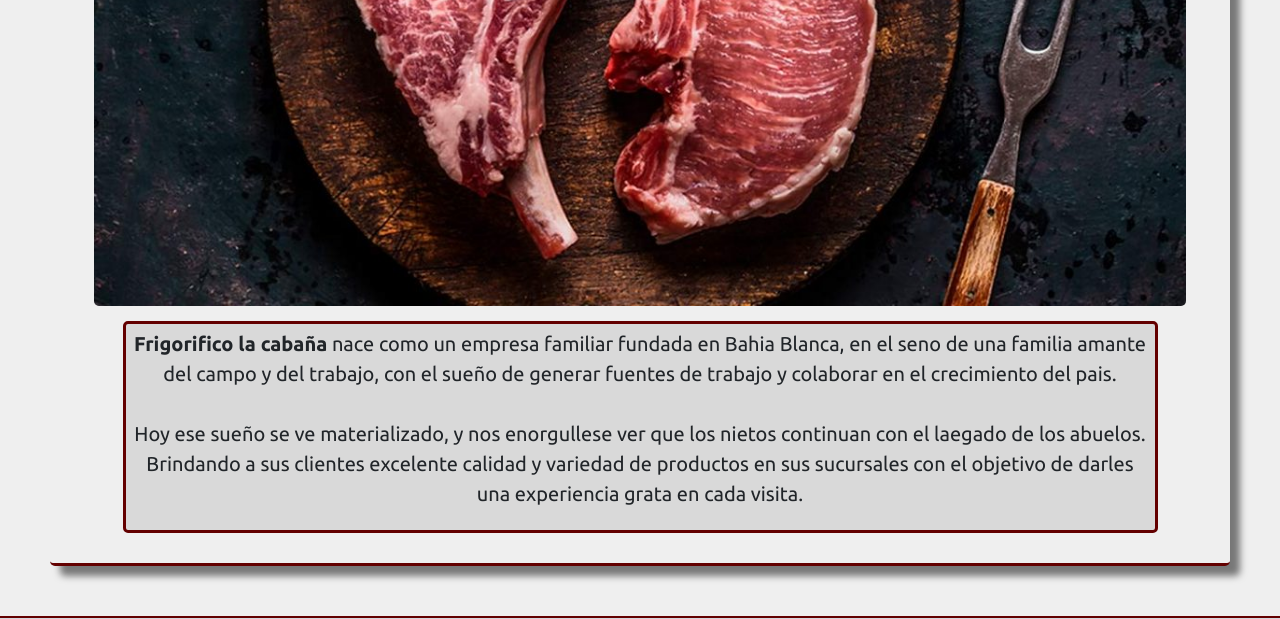
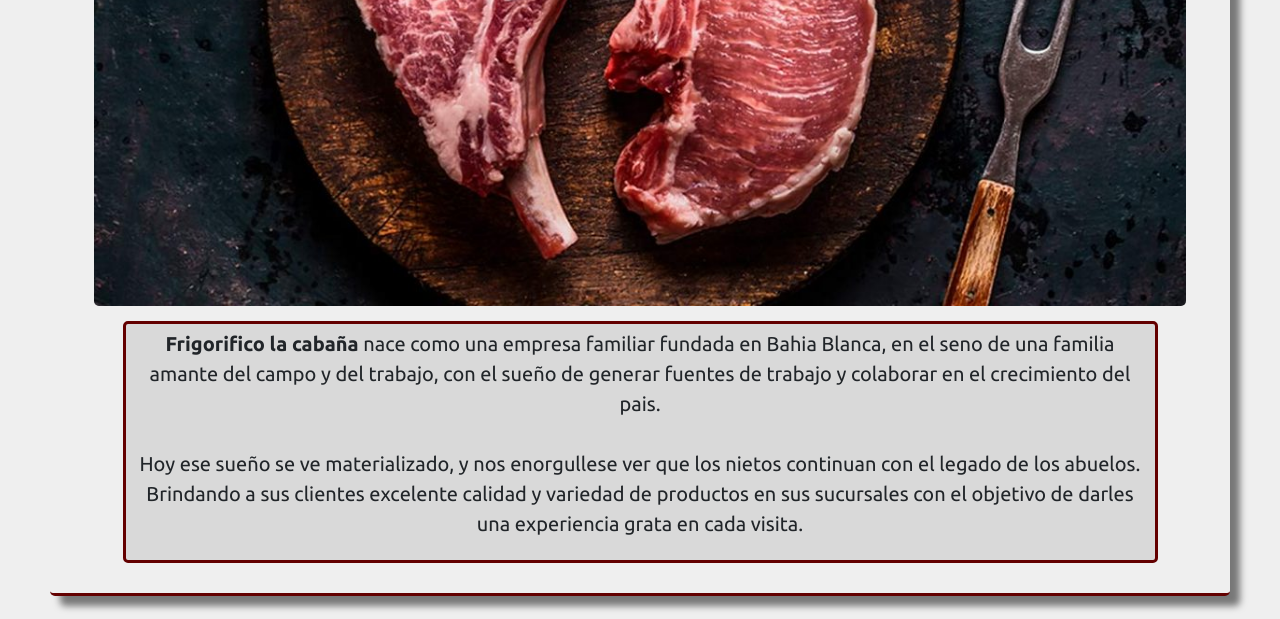
Before and after one commit to Melldy-Monteverde/mm_ecommerce_la_caba-a, a website: page index.html in a window 1280 px wide. Shown: the part 580-1199 px from the top of the page. Drawn offline with nearby package versions, Linux system fonts and the light colour scheme.

Commit message:
correcciones de texto reseña

```diff
--- a/index.html
+++ b/index.html
@@ -57,8 +57,8 @@
             </article>
             <article class="home__reseña">
                 <p class="texto__reseña">
-                   <strong>Frigorifico la cabaña</strong> nace como un empresa familiar fundada en Bahia Blanca, en el seno de una familia amante del campo y del trabajo, con el sueño de generar fuentes de trabajo y colaborar en el crecimiento del pais.<br><br>
-                   Hoy ese sueño se ve materializado, y nos enorgullese ver que los nietos continuan con el laegado de los abuelos. Brindando a sus clientes excelente calidad y variedad de productos en sus sucursales con el objetivo de darles una experiencia grata en cada visita.
+                   <strong>Frigorifico la cabaña</strong> nace como una empresa familiar fundada en Bahia Blanca, en el seno de una familia amante del campo y del trabajo, con el sueño de generar fuentes de trabajo y colaborar en el crecimiento del pais.<br><br>
+                   Hoy ese sueño se ve materializado, y nos enorgullese ver que los nietos continuan con el legado de los abuelos. Brindando a sus clientes excelente calidad y variedad de productos en sus sucursales con el objetivo de darles una experiencia grata en cada visita.
                 </p>
             </article>
         </section>
```
